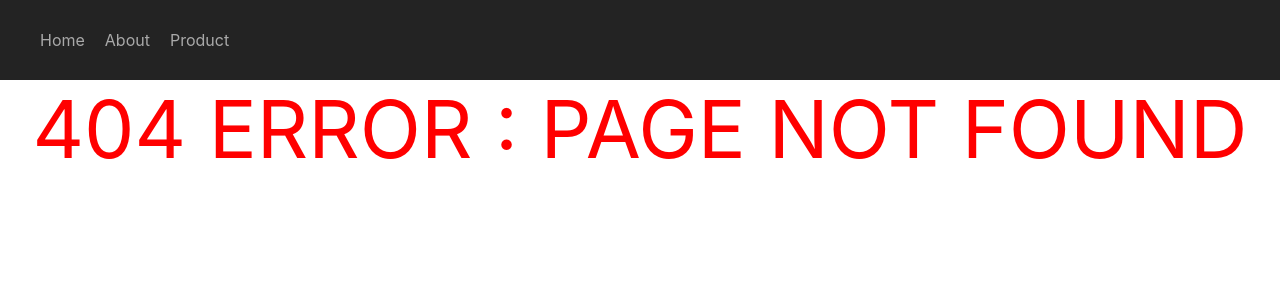
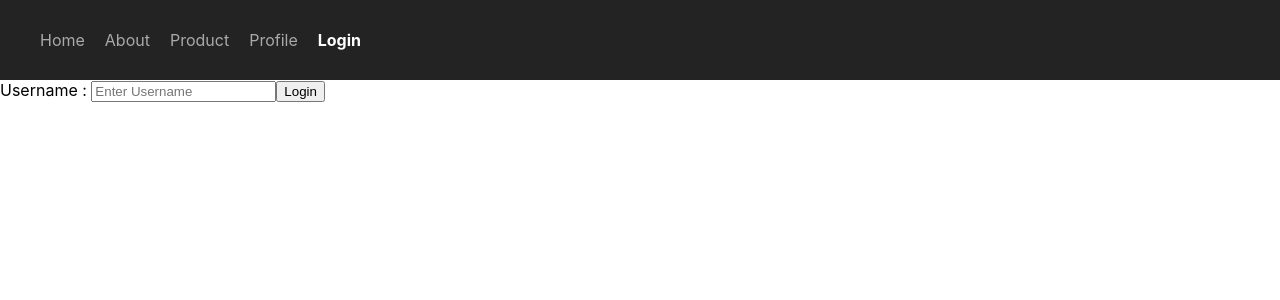
Before and after one commit to hardikd-zignuts/React-Router-Tutorial, a React (Create React App) app: page /login in a window 1280 px wide. Before the commit this address had no page. Shown: the top 300 px of the page. Built offline with nearby package versions, Linux system fonts and the light colour scheme.

Commit message:
Authentication with Routes

```diff
--- a/src/App.js
+++ b/src/App.js
@@ -10,7 +10,10 @@ import Product from "./components/Product.jsx";
 import FeaturedProduct from "./components/FeaturedProduct";
 import NewProduct from "./components/NewProduct";
 import Users from "./components/Users";
+import IsAuthorized from "./components/Auth/IsAuthorized.jsx";
 import Admin from "./components/Admin";
+import Profile from "./components/Auth/Profile.jsx";
+import Login from "./components/Auth/Login.jsx";
 import UserDetails from "./components/UserDetails";
 const LazyAbout = React.lazy(() => import('./components/About.jsx'))
 
@@ -26,6 +29,10 @@ function App() {
           </React.Suspense>
         } />
         <Route path='order-summary' element={<OrderSummary />} />
+        <Route path='profile' element={
+          <IsAuthorized><Profile /></IsAuthorized>
+        } />
+        <Route path='login' element={<Login />} />
         <Route path='product' element={<Product />} >
           <Route index element={<FeaturedProduct />} />
           <Route path="featured" element={<FeaturedProduct />} />
--- /dev/null
+++ b/src/components/Auth/IsAuthorized.jsx
@@ -0,0 +1,15 @@
+import { Navigate, useLocation } from "react-router-dom";
+import { useAuth } from "../Context/AuthContext";
+
+const IsAuthorized = ({ children }) => {
+  const auth = useAuth();
+  const location = useLocation();
+
+  if (!auth.userName) {
+    return <Navigate to="/login" state={{ path: location.pathname }} />;
+  }
+
+  return children;
+};
+
+export default IsAuthorized;
--- /dev/null
+++ b/src/components/Auth/Login.jsx
@@ -0,0 +1,28 @@
+import React, { useState } from "react";
+import { useLocation, useNavigate } from "react-router-dom";
+import { useAuth } from "../Context/AuthContext";
+
+const Login = () => {
+  const [name, setName] = useState("");
+  const navigate = useNavigate();
+  const auth = useAuth();
+  const location = useLocation();
+  const redirectPath = location.state?.path || "/";
+  const handleLogin = () => {
+    auth.Login(name);
+    navigate(redirectPath, { replace: true });
+  };
+  return (
+    <div>
+      Username :{" "}
+      <input
+        onChange={(e) => setName(e.target.value)}
+        type="text"
+        placeholder="Enter Username"
+      />
+      <button onClick={handleLogin}>Login</button>
+    </div>
+  );
+};
+
+export default Login;
--- /dev/null
+++ b/src/components/Auth/Profile.jsx
@@ -0,0 +1,17 @@
+import React from "react";
+import { useAuth } from "../Context/AuthContext";
+
+const Profile = () => {
+  const auth = useAuth();
+
+  return (
+    <>
+      <div>Profile page for {auth.userName}</div>
+      <div>
+        <button onClick={auth.Logout}>Log out</button>
+      </div>
+    </>
+  );
+};
+
+export default Profile;
--- /dev/null
+++ b/src/components/Context/AuthContext.js
@@ -0,0 +1,27 @@
+import { createContext, useContext, useState } from "react";
+
+const AuthContext = createContext(null)
+
+export const AuthProvider = ({ children }) => {
+
+    const [userName, setUserName] = useState(null)
+
+    const Login = (userName) => {
+        setUserName(userName)
+
+    }
+
+    const Logout = () => {
+        setUserName(null)
+    }
+
+    return (
+        <AuthContext.Provider value={{ userName, Login, Logout }}>
+            {children}
+        </AuthContext.Provider>
+    )
+}
+
+export const useAuth = () => {
+    return useContext(AuthContext)
+}
--- a/src/components/Navbar.jsx
+++ b/src/components/Navbar.jsx
@@ -1,5 +1,6 @@
 import React from "react";
 import { NavLink } from "react-router-dom";
+import { useAuth } from "./Context/AuthContext";
 
 const Navbar = () => {
   const navLinkStyles = ({ isActive }) => {
@@ -8,6 +9,8 @@ const Navbar = () => {
       color: isActive ? "white" : " #a9a9a9",
     };
   };
+
+  const auth = useAuth();
   return (
     <nav>
       <NavLink style={navLinkStyles} to="/">
@@ -17,8 +20,16 @@ const Navbar = () => {
         About
       </NavLink>
       <NavLink style={navLinkStyles} to="/product">
-       Product
+        Product
       </NavLink>
+      <NavLink style={navLinkStyles} to="/profile">
+        Profile
+      </NavLink>
+      {!auth.userName && (
+        <NavLink style={navLinkStyles} to="/login">
+          Login
+        </NavLink>
+      )}
     </nav>
   );
 };
--- a/src/index.js
+++ b/src/index.js
@@ -3,12 +3,15 @@ import ReactDOM from 'react-dom/client';
 import './index.css';
 import App from './App';
 import { BrowserRouter } from 'react-router-dom';
+import { AuthProvider } from './components/Context/AuthContext';
 
 const root = ReactDOM.createRoot(document.getElementById('root'));
 root.render(
   <React.StrictMode>
-    <BrowserRouter>
-      <App />
-    </BrowserRouter>
+    <AuthProvider>
+      <BrowserRouter>
+        <App />
+      </BrowserRouter>
+    </AuthProvider>
   </React.StrictMode>
 );
```
